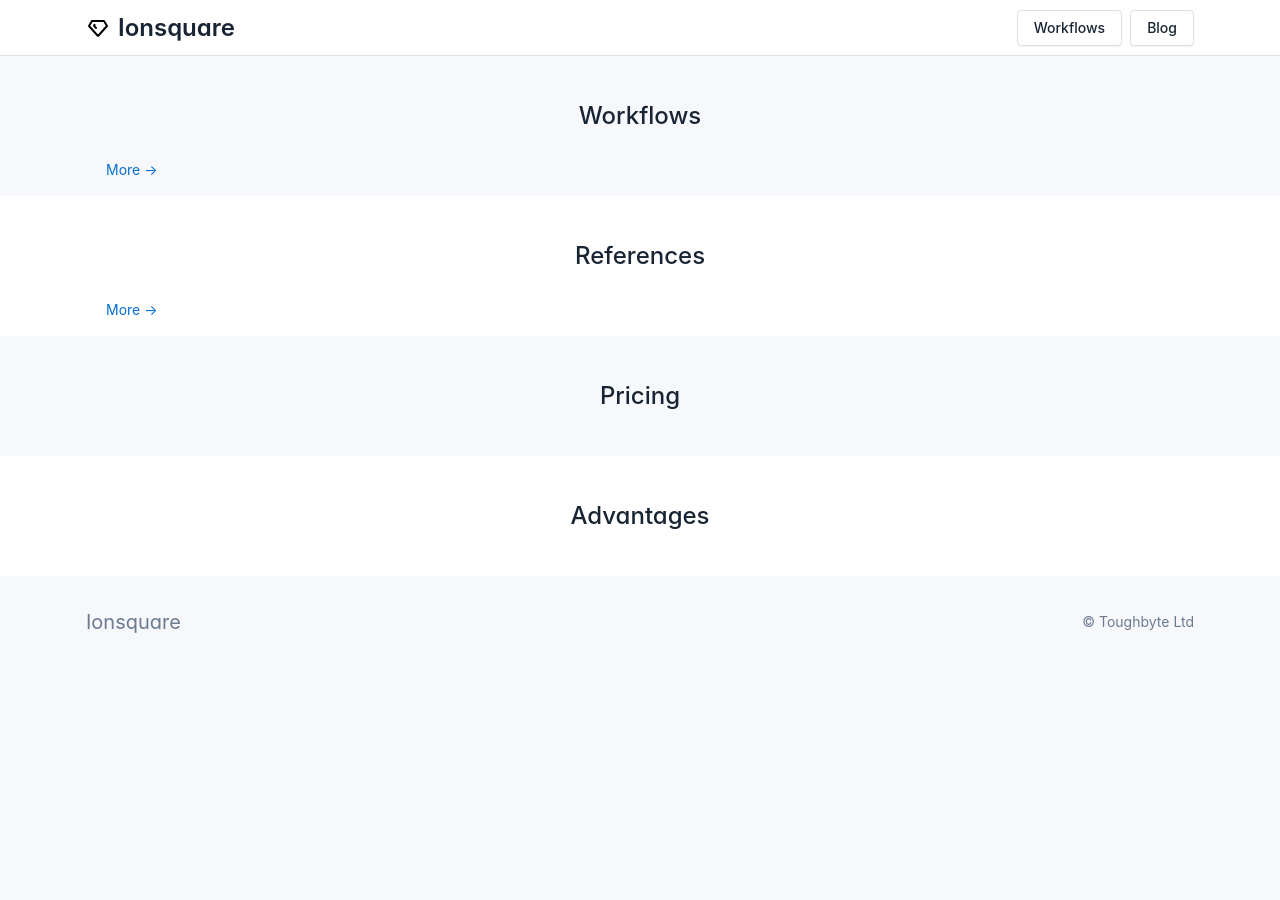
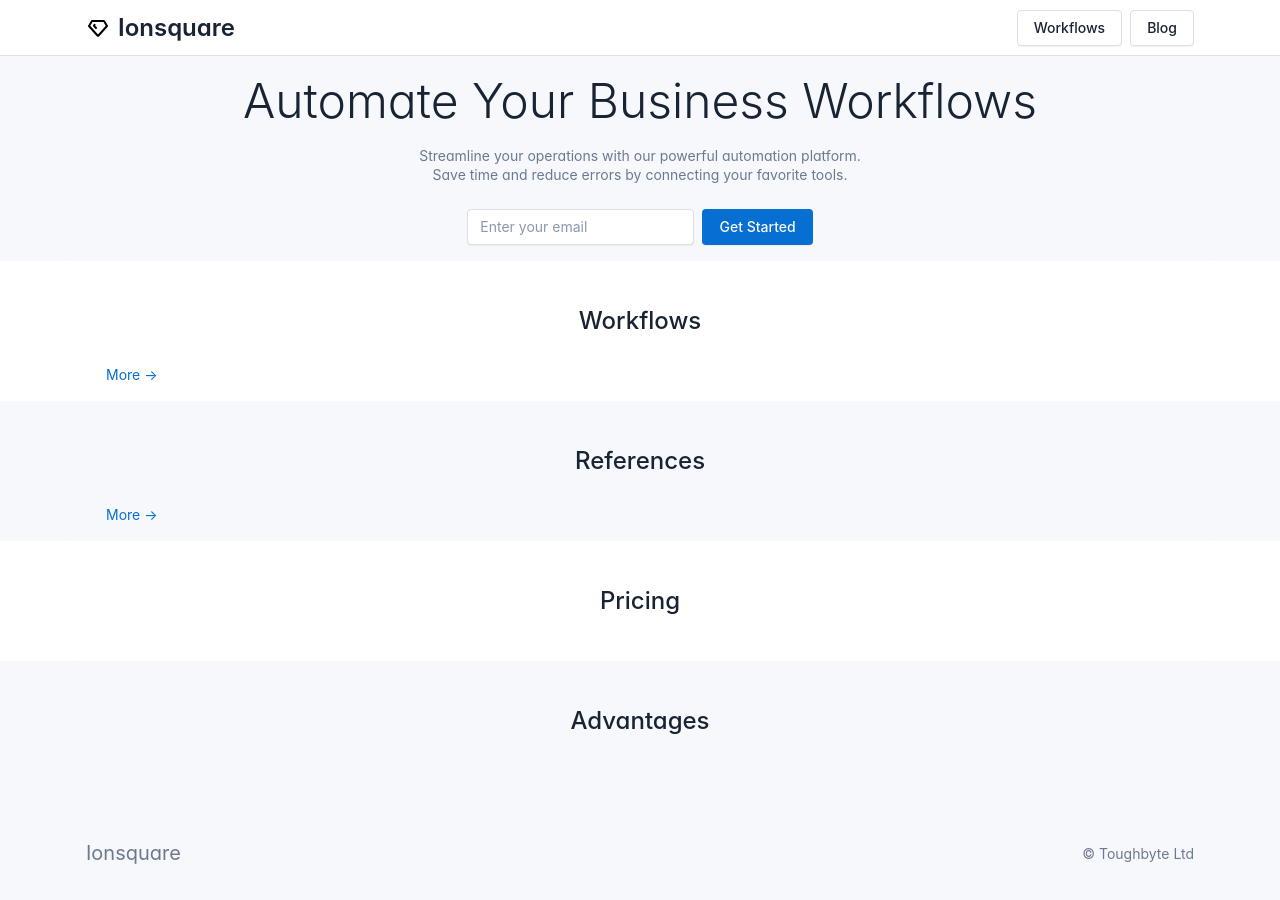
Before and after one commit to olegp/ionsquare.com, a Jekyll site: the page built from site/index.html, in a window 1280 px wide. Built offline with Jekyll 4.4.1, drawn with Linux system fonts in a browser that asks for light colours.

Commit message:
add hero block

```diff
--- a/site/index.html
+++ b/site/index.html
@@ -3,9 +3,32 @@ layout: default
 title: Ionsquare
 ---
 
-<!-- Workflows Block -->
+<!-- Hero Block -->
 <div class="bg-light">
   <div class="container card border-0 bg-light">
+    <div class="card-body">
+      <div class="text-center">
+        <h1 class="display-5 mb-3">Automate Your Business Workflows</h1>
+        <p class="lead text-muted mb-4">
+          Streamline your operations with our powerful automation platform.<br>
+          Save time and reduce errors by connecting your favorite tools.
+        </p>
+        <div class="row justify-content-center">
+          <div class="col-md-6 col-lg-4">
+            <form class="d-flex gap-2">
+              <input type="email" class="form-control" placeholder="Enter your email">
+              <button type="submit" class="btn btn-primary">Get Started</button>
+            </form>
+          </div>
+        </div>
+      </div>
+    </div>
+  </div>
+</div>
+
+<!-- Workflows Block -->
+<div class="bg-white">
+  <div class="container card border-0 bg-white">
     <div class="card-body">
       <div class="card-title text-center my-5">Workflows</div>
       <a href="/workflows" class="text-primary text-decoration-none">More →</a>
@@ -14,8 +37,8 @@ title: Ionsquare
 </div>
 
 <!-- References Block -->
-<div class="bg-white">
-  <div class="container card border-0 bg-white">
+<div class="bg-light">
+  <div class="container card border-0 bg-light">
     <div class="card-body">
       <div class="card-title text-center my-5">References</div>
       <a href="/references" class="text-primary text-decoration-none">More →</a>
@@ -24,18 +47,18 @@ title: Ionsquare
 </div>
 
 <!-- Pricing Block -->
-<div class="bg-light">
-  <div class="container card border-0 bg-light">
+<div class="bg-white">
+  <div class="container card border-0 bg-white">
     <div class="card-body">
       <div class="card-title text-center my-5">Pricing</div>
     </div>
   </div>
-<div>
+</div>
 
 
 <!-- Advantages Block -->
-<div class="bg-white">
-  <div class="container card border-0 bg-white">
+<div class="bg-light">
+  <div class="container card border-0 bg-light">
     <div class="card-body">
       <div class="card-title text-center my-5">Advantages</div>
     </div>
```
